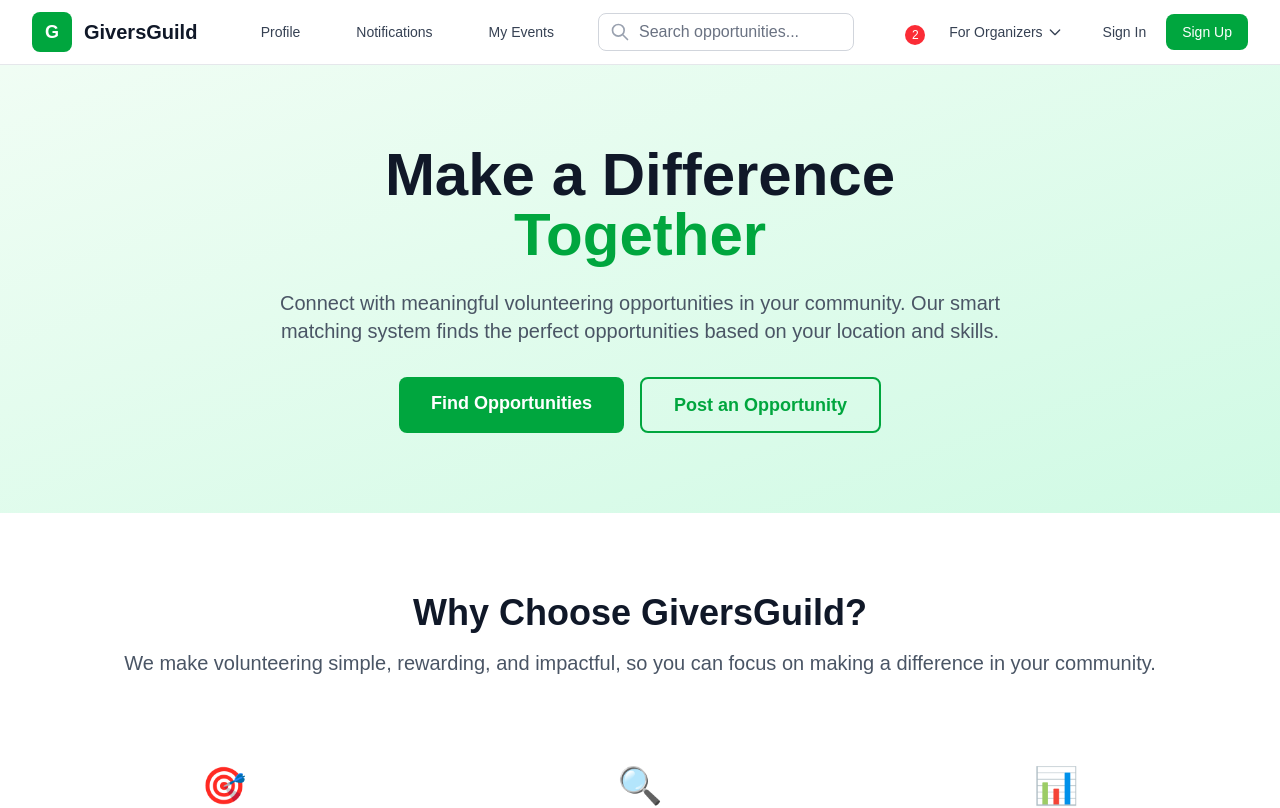
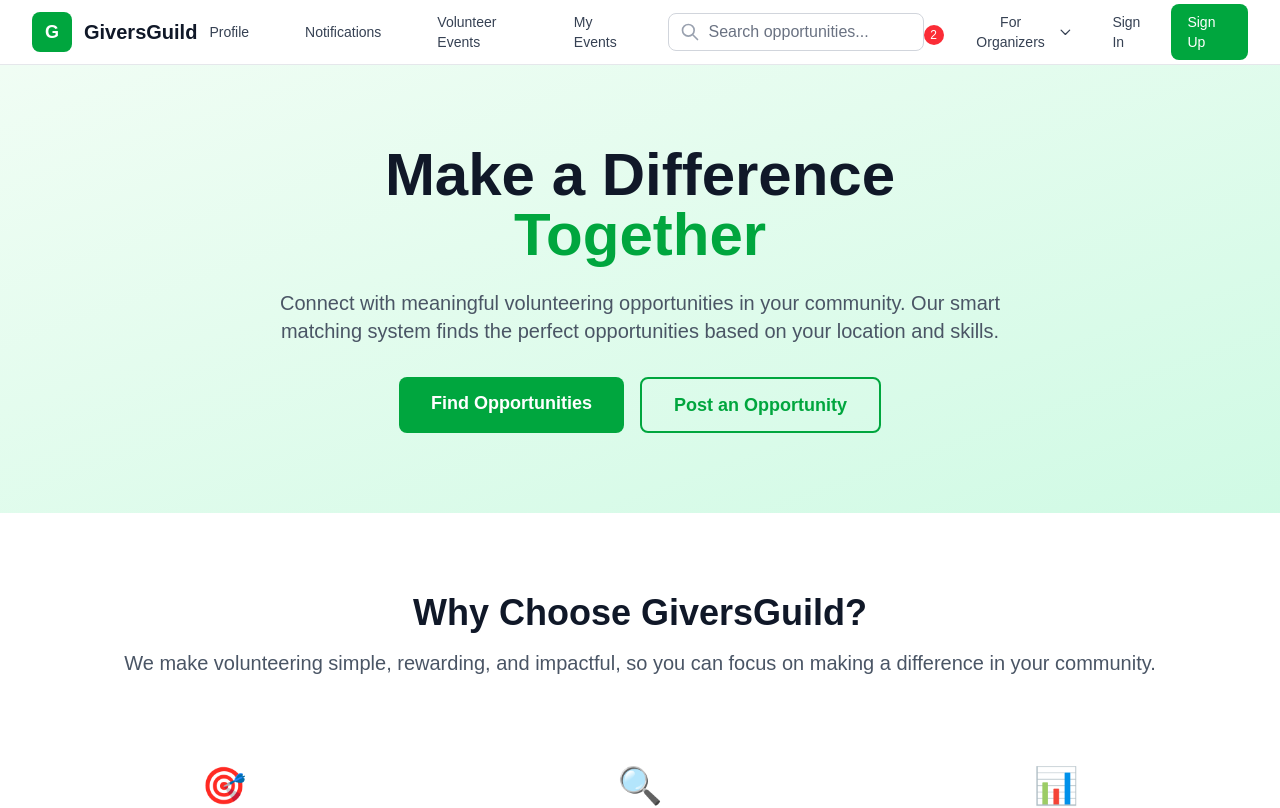
Before and after one commit to iiBlackbird/SoftwareDesignProject, a Next.js app in the folder frontend/: page / in a window 1280 px wide. Shown: the top 808 px of the page. Built offline with nearby package versions, Linux system fonts and the light colour scheme.

Commit message:
Split the navigation bar 'My events' into 2 separate links for volunteer matching and personal events

```diff
--- a/frontend/components/NavigationBar.tsx
+++ b/frontend/components/NavigationBar.tsx
@@ -104,6 +104,12 @@ export default function NavigationBar() {
               className="text-gray-700 dark:text-gray-300 hover:text-green-600 dark:hover:text-green-400 px-3 py-2 rounded-md text-sm font-medium transition-colors"
             >
               Notifications
+            </Link>
+            <Link
+              href="/volunteer/volunteer-matching"
+              className="text-gray-700 dark:text-gray-300 hover:text-green-600 dark:hover:text-green-400 px-3 py-2 rounded-md text-sm font-medium transition-colors"
+            >
+              Volunteer Events
             </Link>
             <Link
               href="/events"
```
